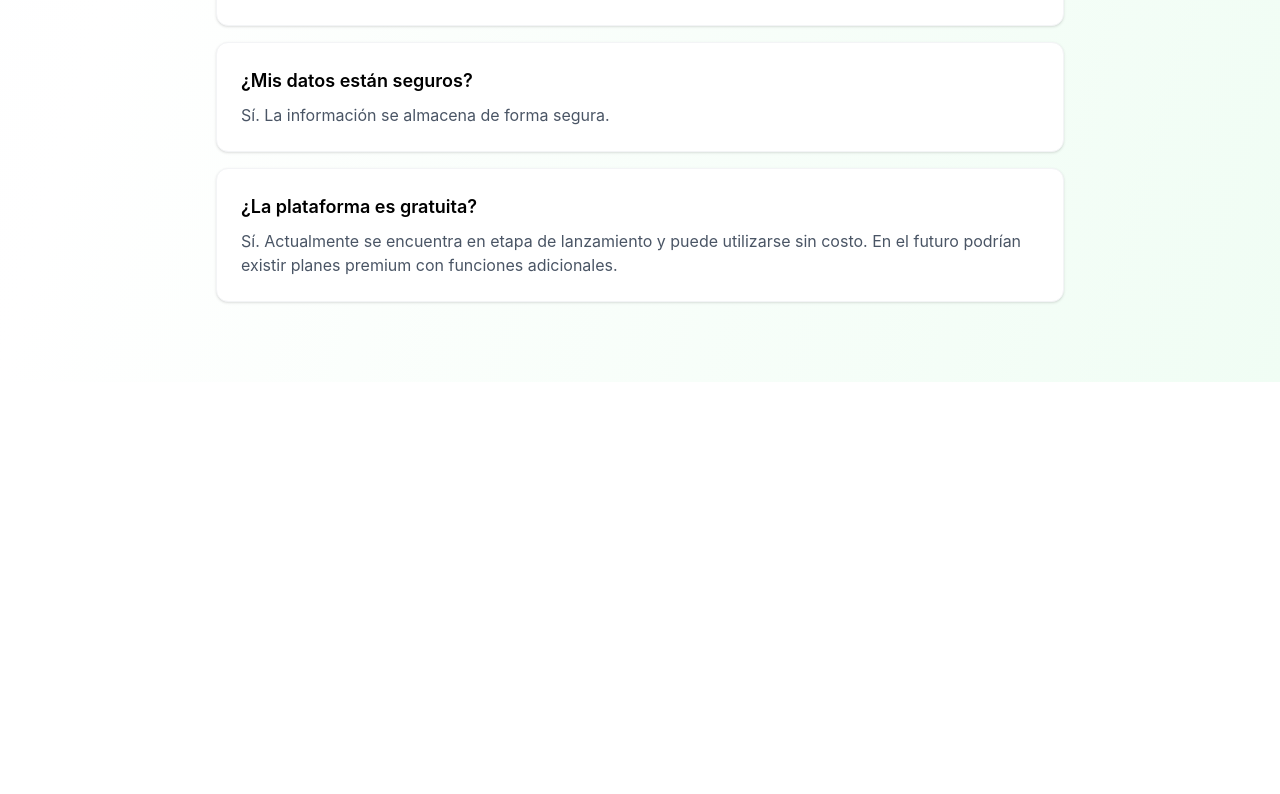
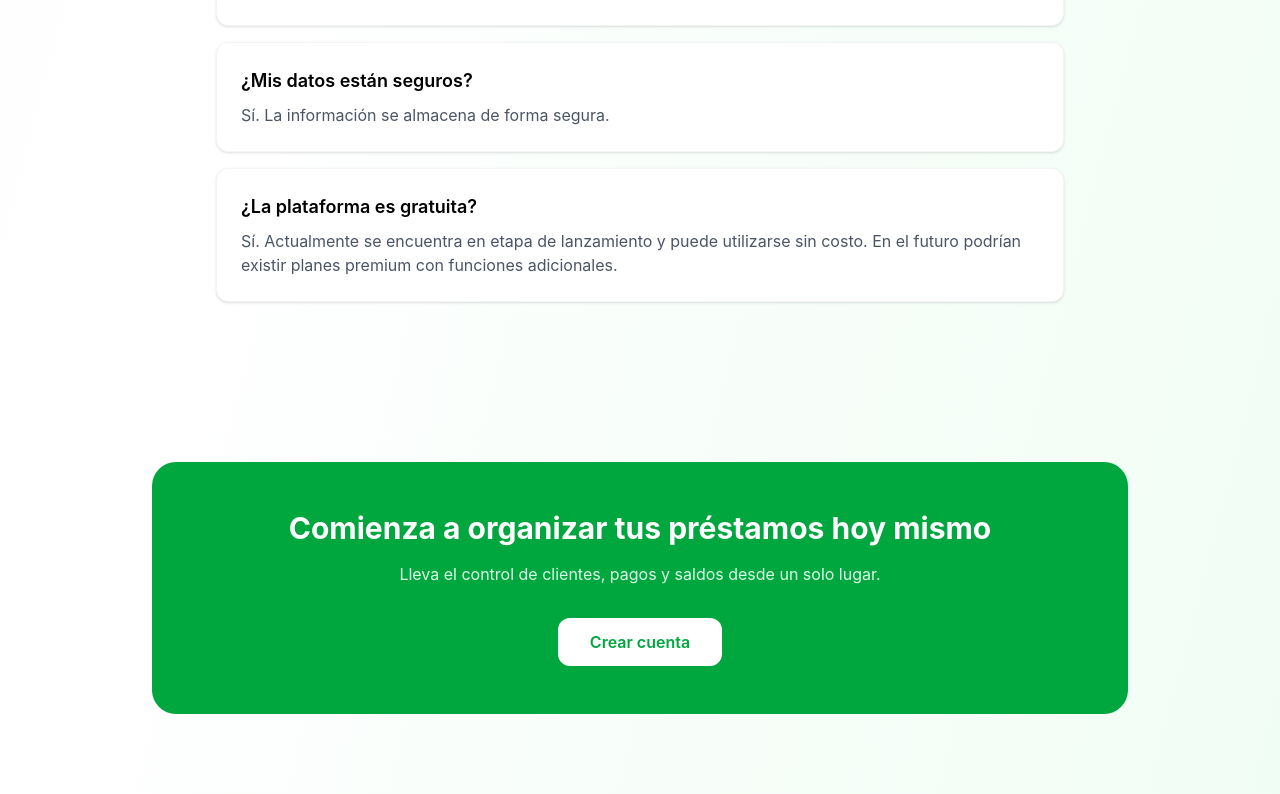
Before and after one commit to JoseGarcia1994/loans-react, a React (Vite) app: page / in a window 1280 px wide. Shown: the part 4135-4929 px from the top of the page. Before the commit the page ends 4517 px from the top, so only its background shows below. Built offline with nearby package versions, Linux system fonts and the light colour scheme.

Commit message:
feat(Home): add final CTA section to home page

```diff
--- a/src/pages/Home.jsx
+++ b/src/pages/Home.jsx
@@ -324,6 +324,28 @@ function Home() {
           ))}
         </div>
       </section>
+
+      {/* CTA Final */}
+      <section className="py-20">
+        <div className="max-w-5xl mx-auto px-6">
+          <div className="bg-green-600 rounded-3xl p-12 text-center">
+            <h2 className="text-3xl font-bold text-white">
+              Comienza a organizar tus préstamos hoy mismo
+            </h2>
+
+            <p className="mt-4 text-green-100">
+              Lleva el control de clientes, pagos y saldos desde un solo lugar.
+            </p>
+
+            <Link
+              to="/register"
+              className="inline-block mt-8 bg-white text-green-600 px-8 py-3 rounded-xl font-semibold hover:bg-gray-100 transition"
+            >
+              Crear cuenta
+            </Link>
+          </div>
+        </div>
+      </section>
     </div>
   );
 }
```
